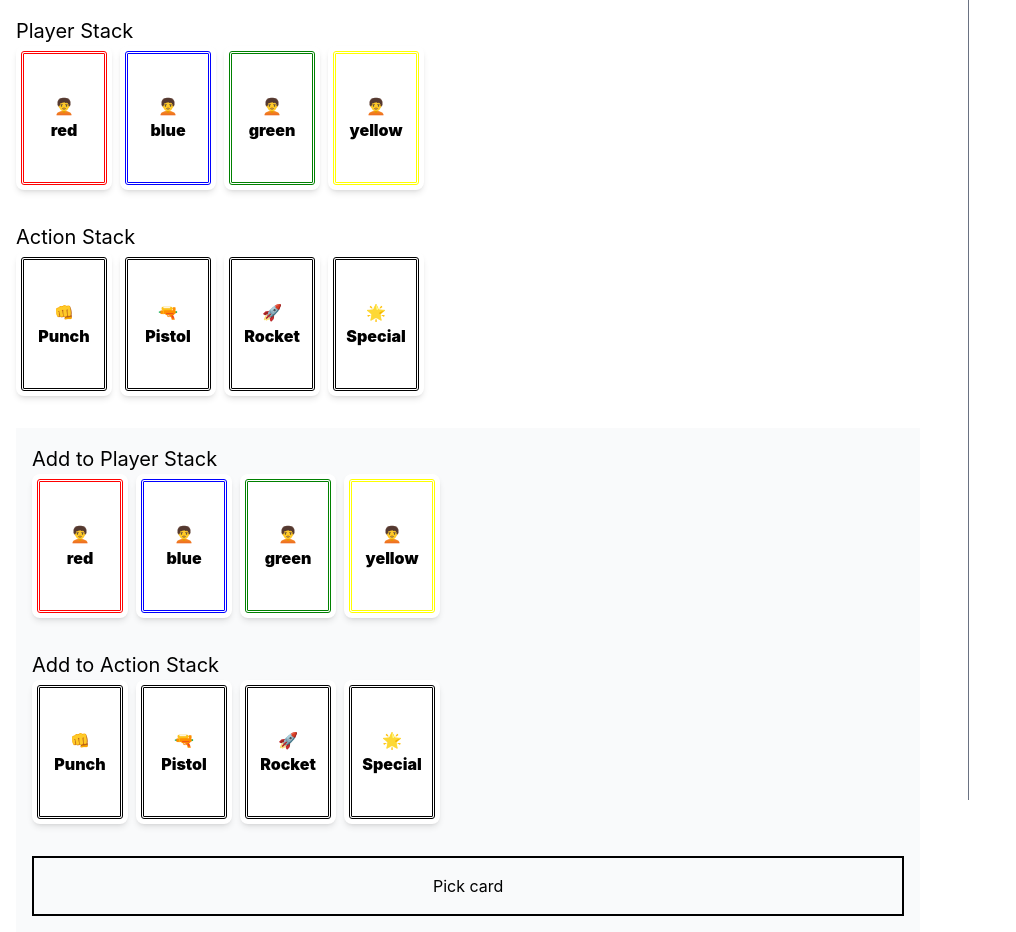
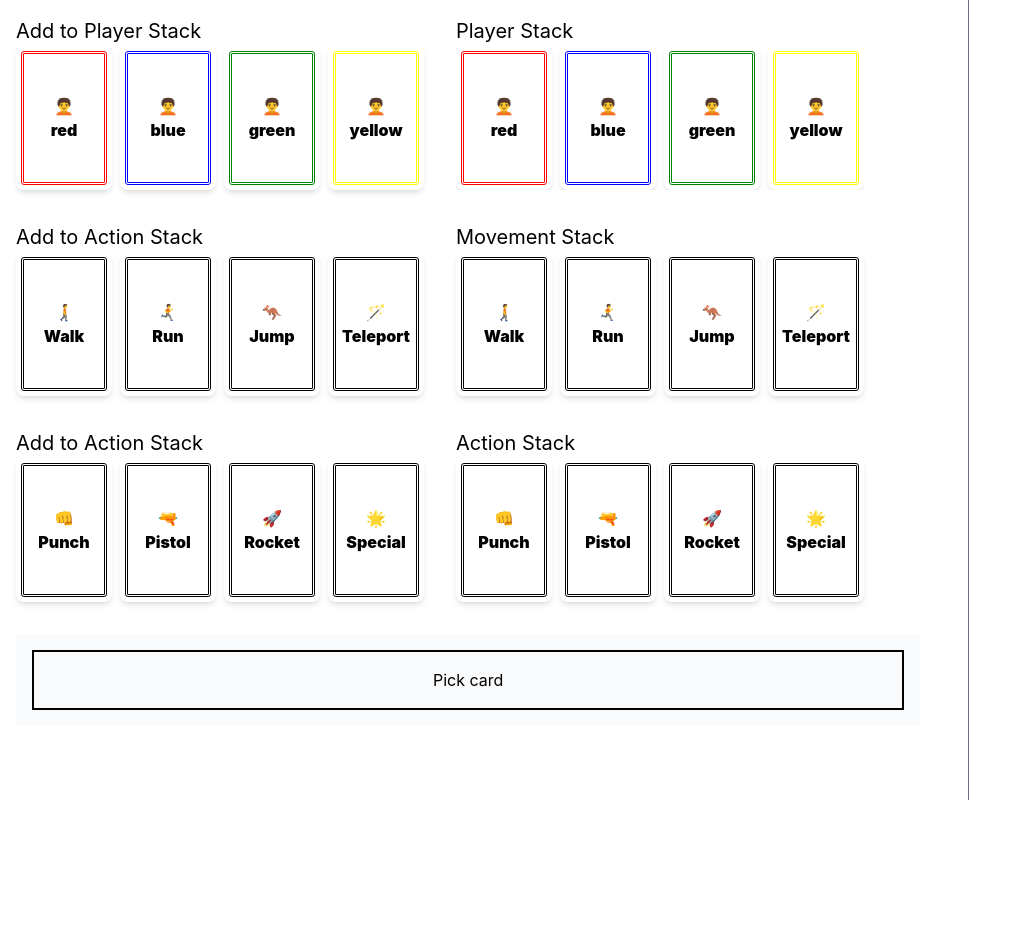
Before and after one commit to svondervoort/roll-based-strategy-game, a React (Vite) app: page / in a window 1280 px wide. Shown: the whole page, without its empty margins (0-1016 px from the left). After the commit the page ends 800 px from the top, so only its background shows below. Built offline with nearby package versions, Linux system fonts and the light colour scheme.

Commit message:
Updated layout for better readability

```diff
--- a/src/App.tsx
+++ b/src/App.tsx
@@ -8,6 +8,14 @@ import type { LogType } from "./types/LogType";
 function App() {
 
   const colors = ["red", "blue", "green", "yellow"];
+
+  const movements = [
+    {icon: "🚶‍➡️", name: "Walk"},
+    {icon: "🏃‍➡️", name: "Run"},
+    {icon: "🦘", name: "Jump"},
+    {icon: "🪄", name: "Teleport"}
+];
+
   const actions = [
     {icon: "👊", name: "Punch"},
     {icon: "🔫", name: "Pistol"},
@@ -32,6 +40,14 @@ function App() {
     createCard({ icon: "🧑‍🦱", name: color, color: color }),
   );
 
+  const initialMovementCards: CardType[] = movements.map((movement) =>
+    createCard({ icon: movement.icon, name: movement.name }),
+  );
+
+  const movementOptionCards: CardType[] = movements.map((movement) =>
+    createCard({ icon: movement.icon, name: movement.name }),
+  );
+
   const initialActionCards: CardType[] = actions.map((action) =>
     createCard({ icon: action.icon, name: action.name }),
   );
@@ -42,14 +58,15 @@ function App() {
 
   const [gameState, setGameState] = useState<string>("addCards");
   const [colorCards, setColorCards] = useState<CardType[]>(initialColorCards);
+  const [movementCards, setMovementCards] = useState<CardType[]>(initialMovementCards);
   const [actionCards, setActionCards] = useState<CardType[]>(initialActionCards);
   const [logItems, setLogItems] = useState<LogType[]>([]);
 
   function createCard(overrides: Partial<CardType>): CardType {
     return {
       ...cardDefaults,
+      ...overrides,
       id: crypto.randomUUID(),   // fresh unique id per card
-      ...overrides,
     };
   }
 
@@ -57,6 +74,9 @@ function App() {
     switch (type) {
       case "color":
         setColorCards((prev) => [...prev, createCard({ ...card, visible: false })]);
+        break;
+      case "movement":
+        setMovementCards((prev) => [...prev, createCard({ ...card, visible: false })]);
         break;
       case "action":
         setActionCards((prev) => [...prev, createCard({ ...card, visible: false })]);
@@ -72,6 +92,12 @@ function App() {
         { ...card, visible: true, selected: i === colorPick }
       )),
     );
+    const movementPick = Math.floor(Math.random() * movementCards.length);
+    setMovementCards((prev) =>
+      prev.map((card, i) => (
+        { ...card, visible: true, selected: i === movementPick }
+      )),
+    );
     const actionPick = Math.floor(Math.random() * actionCards.length);
     setActionCards((prev) =>
       prev.map((card, i) => ({ ...card, visible: true, selected: i === actionPick })),
@@ -79,12 +105,14 @@ function App() {
 
     setLogItems((prev) => [...prev, {
       playerCard: colorCards[colorPick],
+      movementCard: movementCards[movementPick],
       actionCard: actionCards[actionPick]
     }])
   }
 
   function resetGame() {
     setColorCards(initialColorCards);
+    setMovementCards(initialMovementCards);
     setActionCards(initialActionCards);
     setGameState("addCards");
   }
@@ -92,15 +120,40 @@ function App() {
   return (
     <div className="flex gap-8 h-screen w-screen">
       <div className="flex flex-col gap-8 w-3/4 p-4">
-        <CardsList title="Player Stack" cards={colorCards} interactive={false} gameState={gameState}></CardsList>
-        <CardsList title="Action Stack" cards={actionCards} interactive={false} gameState={gameState}></CardsList>
+
+        <div className="flex gap-8">
+          <div className="shrink-0">
+            <CardsList title="Add to Player Stack" cards={colorOptionCards} interactive={gameState === 'addCards'} gameState={gameState} onClick={(card) => addCard(card, "color")}></CardsList>
+          </div>
+          <div className="overflow-x-auto">
+            <CardsList title="Player Stack" cards={colorCards} interactive={false} gameState={gameState}></CardsList>
+          </div>
+        </div>
+
+        <div className="flex gap-8">
+          <div className="shrink-0">
+            <CardsList title="Add to Action Stack" cards={movementOptionCards} interactive={gameState === 'addCards'} gameState={gameState} onClick={(card) => addCard(card, "movement")}></CardsList>
+          </div>
+          <div>
+            <CardsList title="Movement Stack" cards={movementCards} interactive={false} gameState={gameState}></CardsList>
+          </div>
+        </div>
+
+        <div className="flex gap-8">
+          <div className="shrink-0">
+            <CardsList title="Add to Action Stack" cards={actionOptionCards} interactive={gameState === 'addCards'} gameState={gameState} onClick={(card) => addCard(card, "action")}></CardsList>
+          </div>
+          <div>
+            <CardsList title="Action Stack" cards={actionCards} interactive={false} gameState={gameState}></CardsList>
+          </div>
+        </div>
+
+
+
+
 
         {gameState === "addCards" ? (
           <div className="flex flex-col gap-8 p-4 bg-gray-50">
-
-            <CardsList title="Add to Player Stack" cards={colorOptionCards} interactive={true} gameState={gameState} onClick={(card) => addCard(card, "color")}></CardsList>
-            <CardsList title="Add to Action Stack" cards={actionOptionCards} interactive={true} gameState={gameState} onClick={(card) => addCard(card, "action")}></CardsList>
-
             <button type="button" onClick={() => pickCard()} className="p-4 border-2 cursor-pointer">
               Pick card
             </button>
--- a/src/components/Card.tsx
+++ b/src/components/Card.tsx
@@ -21,6 +21,7 @@ export function Card({
   return (
     <button
       type="button"
+      disabled={!interactive}
       title={card.name}
       className={`
         ${interactive ? `cursor-pointer scale-100 hover:-top-2 hover:scale-125 hover:rotate-6 hover:z-999!` : ``}
--- a/src/components/LogList.tsx
+++ b/src/components/LogList.tsx
@@ -11,6 +11,7 @@ export function LogList({
         {items.map((item, index) => (
           <li key={ index } className="flex gap-4 items-center border-b border-gray-500 p-1">
               <div className="size-8 flex items-center justify-center" style={{ backgroundColor: item.playerCard.color }}>{ item.playerCard.icon }</div>
+              <div>{ item.movementCard.icon} { item.movementCard.name }</div>
               <div>{ item.actionCard.icon} { item.actionCard.name }</div>
             </li>
         ))}
--- a/src/types/LogType.ts
+++ b/src/types/LogType.ts
@@ -2,5 +2,6 @@ import type { CardType } from "./CardType";
 
 export type LogType = {
   playerCard: CardType;
+  movementCard: CardType;
   actionCard: CardType;
 };
```
